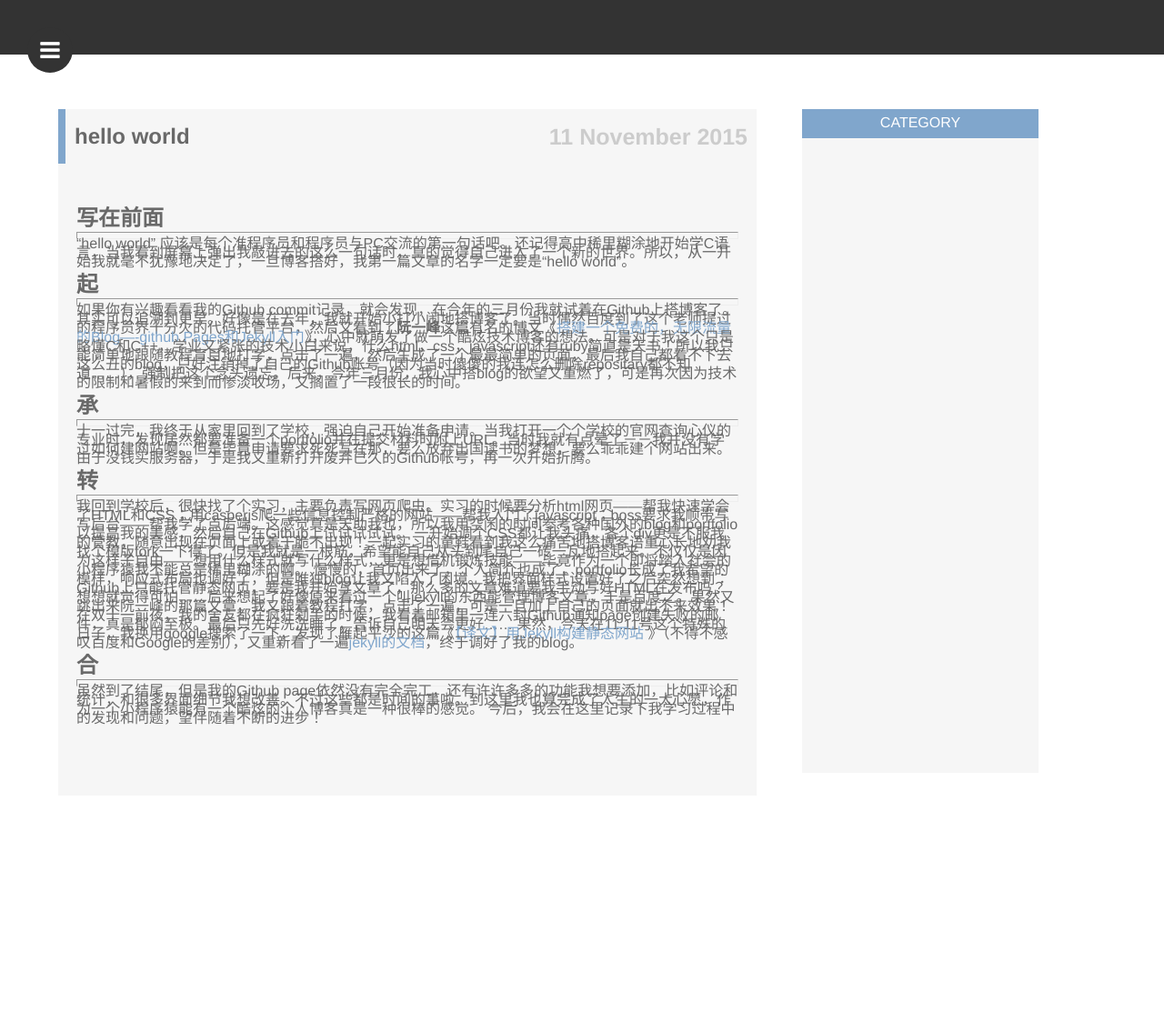
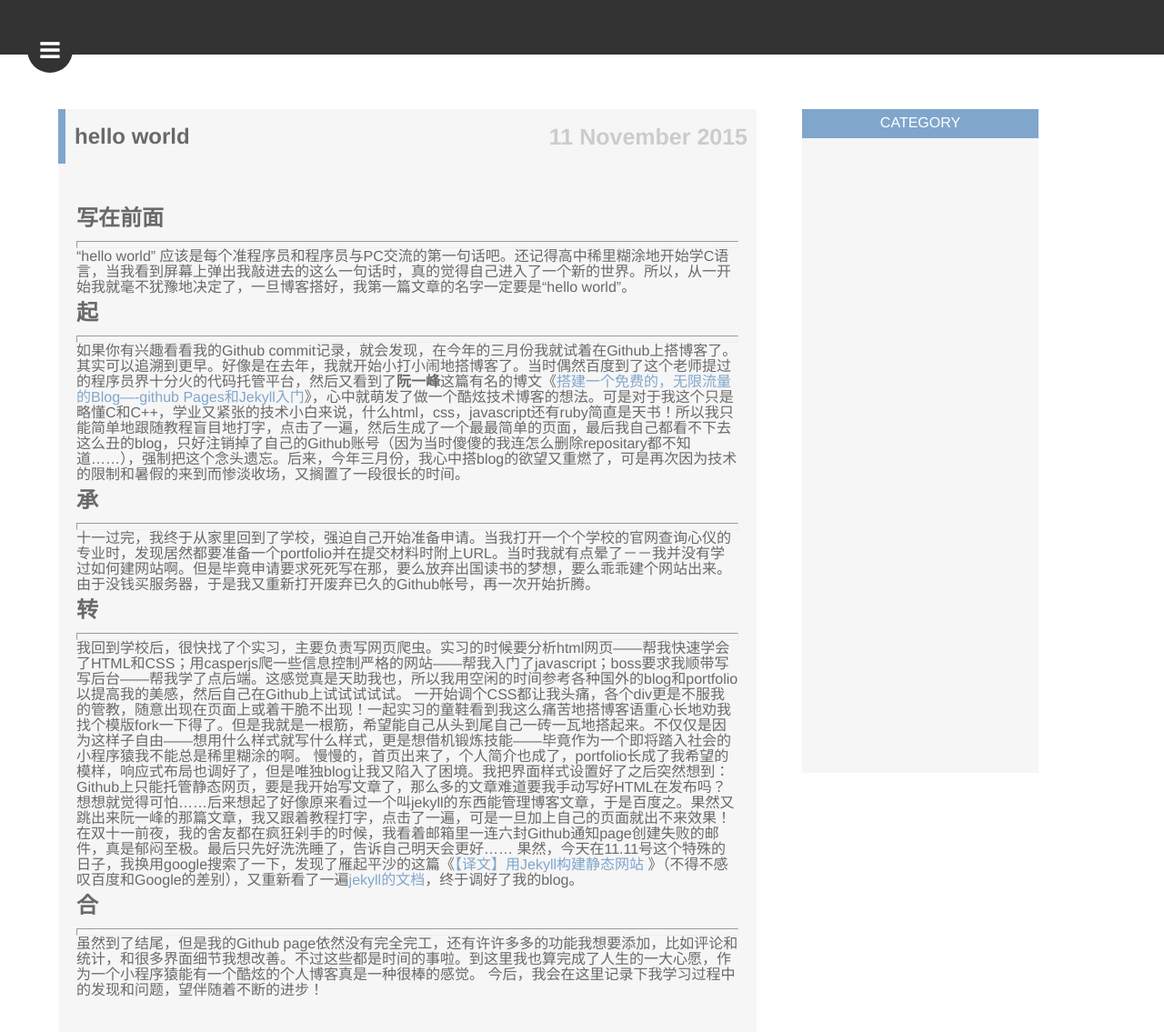
Before and after one commit to xiangxiyun/xiangxiyun.github.io, a Jekyll site: the page built from _posts/2015-11-11-hello-world.md, in a window 1280 px wide. Shown: the top 1135 px of the page at 91% size. Built offline with Jekyll 4.4.1, drawn with Linux system fonts in a browser that asks for light colours.

Commit message:
Update article.css

```diff
--- a/stylesheets/article.css
+++ b/stylesheets/article.css
@@ -7,8 +7,6 @@
         font-family: 'Helvetica', Calibri, Arial, sans-serif;
         position:relative;
       }
-
-
 
       a{
         text-decoration: none;
@@ -63,10 +61,13 @@
 
     .article_content {
       margin: 20px;
-      padding-top: 20px;
+      padding-top: 10px;
       color: rgb(105,105,105);
     }
 
+    .article_content h2{
+         padding:10px 0px 10px 0px;
+    }
     .article_content a{
       color: rgb(128, 166, 204);
     }
@@ -77,14 +78,14 @@
 
     .article_content hr{
       padding: 3px;
-      height: 3px;
+      height: 5px;
       color: rgb(128, 166, 204);
     }
 
     .article_content p{
         float: left;
         font-size: 16px;
-        line-height: 10px;
+        line-height: 17px;
         text-align: left;
       }
 
```
